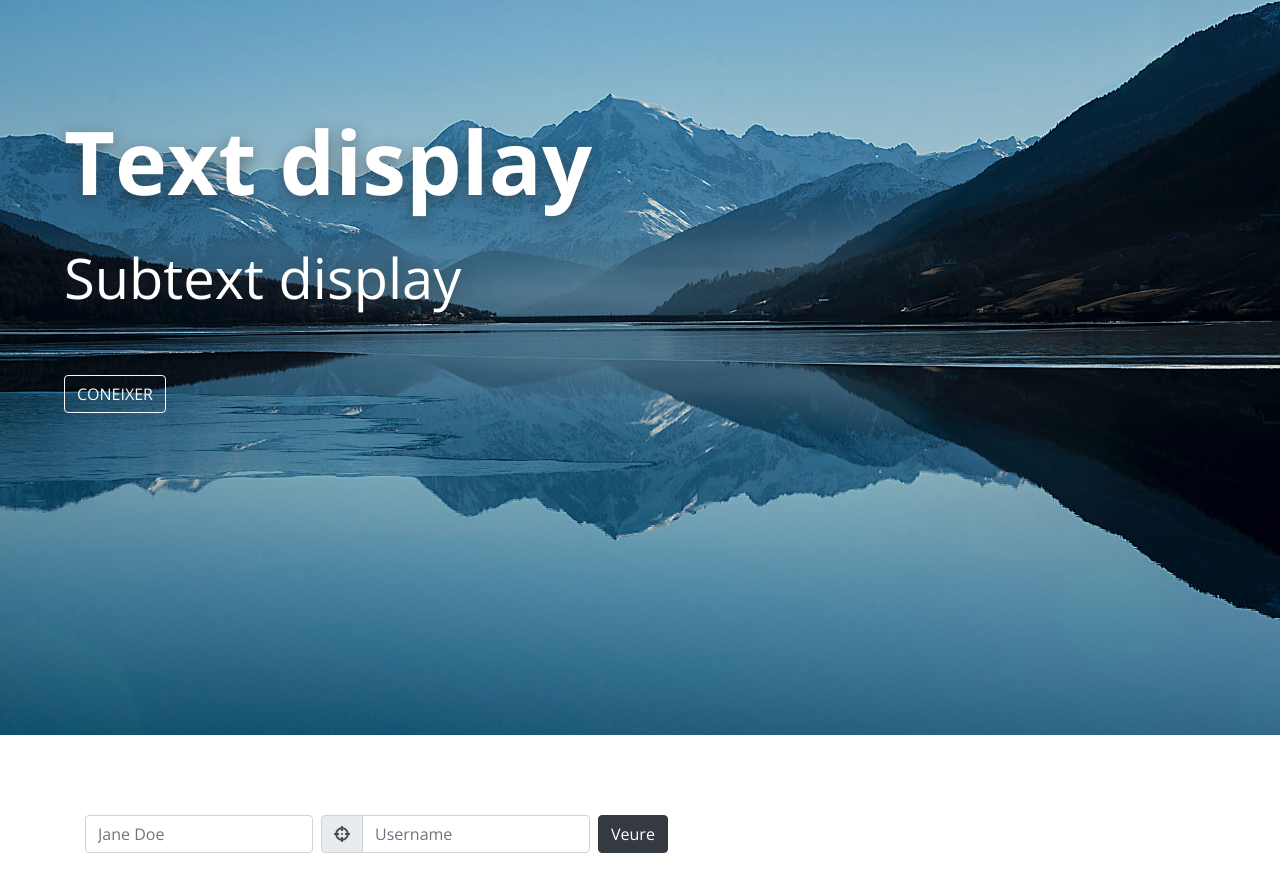
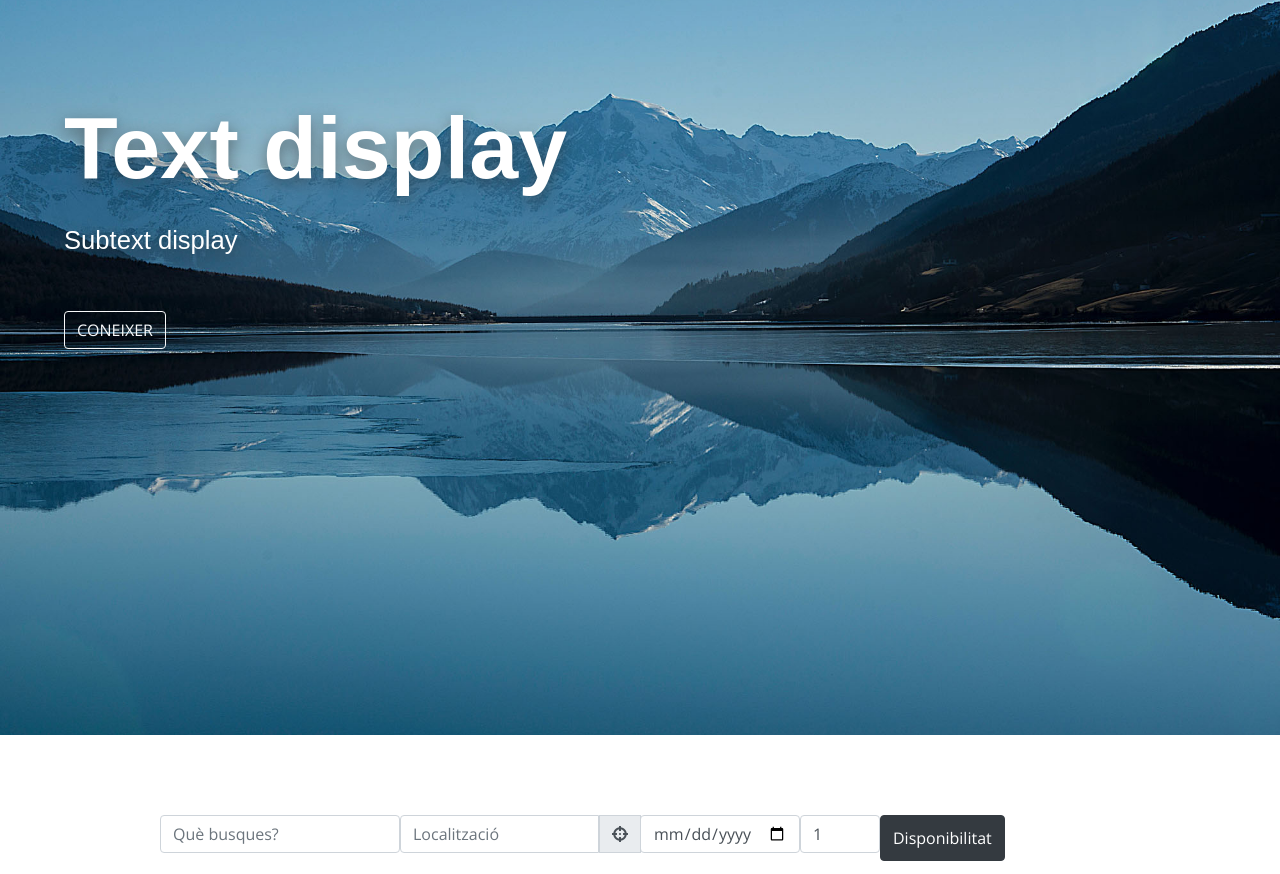
Before and after one commit to mcasal/M3-SASS-Stripes, a plain HTML site: page index.html in a window 1280 px wide. Shown: the part 146-1020 px from the top of the page. Drawn offline with nearby package versions, Linux system fonts and the light colour scheme; a web font is replaced by a local one.

Commit message:
almost all done searchbar in progress

```diff
--- a/css/styles.css
+++ b/css/styles.css
@@ -7,7 +7,7 @@ body {
 
 .navbar {
     box-shadow: 0 2px 4px 0 rgba(0, 0, 0, .05);
-    min-height: 72px;
+    min-height: 6vh;
 }
 
 nav li a {
@@ -32,6 +32,7 @@ section {
 }
 
 h2 {
+    font-family: 'Recursive', sans-serif;
     font-size: 2.2rem;
     font-weight: 700;
     line-height: 2;
@@ -48,8 +49,18 @@ h2 {
 }
     .hero h2, .hero h3 {
         text-shadow: 0 5px 15px rgba(45, 45, 45, 0.5);
-        line-height: 1.5;
     }
+    .hero h3 {
+        font-family: 'Recursive', sans-serif;
+        font-weight: 300;
+        font-size: 1.6rem;
+        padding-top: 2vh;
+    }
+
+.searchBar {
+    margin: auto;
+    width: 75vw;
+}
 
 .packs a {
     color: #aaa;
@@ -92,7 +103,7 @@ h2 {
 .destinacio-container {
     position: relative;
     overflow: hidden;
-    margin: 10px;
+    margin: 0.7vw;
     border-radius: 15px;
 }
     .destinacio-container img {
@@ -104,8 +115,8 @@ h2 {
 
 .destinacio-details {
     position: absolute;
-    bottom: 25px;
-    left: 25px;
+    bottom: 2vh;
+    left: 2vw;
     z-index: 9000;
 }
     .destinacio-details h4 {
@@ -125,7 +136,7 @@ h2 {
         text-shadow: 2px 2px 8px #000;
     }
 
-.carousel-arrow-prev {
+/* .carousel-arrow-prev {
     margin-right: 125px;
     color: #3d3d3d;
 }
@@ -133,10 +144,10 @@ h2 {
 .carousel-arrow-next {
     margin-left: 125px;
     color: #3d3d3d;
-}
+}*/
 
 .carousel-indicators {
-    margin-bottom: -10px;
+    margin-bottom: -0.7vw;
 }
     .carousel-indicators li {
         background-color: #3d3d3d;
@@ -147,7 +158,7 @@ h2 {
 }
 
 .footer-style {
-    padding-top: 60px;
+    padding-top: 4vh;
     font-size: 0.9rem;
 }
     .footer-style h4 {
--- a/index.html
+++ b/index.html
@@ -12,7 +12,7 @@
     <link rel="stylesheet" href="https://use.fontawesome.com/releases/v5.7.0/css/all.css" integrity="sha384-lZN37f5QGtY3VHgisS14W3ExzMWZxybE1SJSEsQp9S+oqd12jhcu+A56Ebc1zFSJ" crossorigin="anonymous">
 
 
-    <!-- Estilos propios -->
+    <!-- Estils propis -->
     <link rel="stylesheet" href="css/styles.css">
 
     <title>Turisme APA</title>
@@ -25,7 +25,7 @@
           <div class="d-flex align-items-center">
             <a href="#" class="navbar-brand"><img src="https://via.placeholder.com/180x55?text=LOGO" alt="logo"></a>
             <form action="#" class="form-inline d-none d-md-block d-lg-none">
-              <input type="search" name="buscador" id="buscador" class="form-control border-right-0 border radius-0">
+              <input type="search" name="buscador" id="buscador" class="form-control border-right-0 border radius-0" placeholder="Buscar...">
               <button type="submit" class="btn btn-outline-secondary border-left-0 border radius-0"><i class="fas fa-search"></i></button>
             </form>
             <button class="btn btn-outline-dark d-none d-sm-block d-lg-none ml-md-3" type="button" data-toggle="modal" data-target="#login-modal">
@@ -116,25 +116,34 @@
       </section>
       <!-- INICI SEARCHBAR -->
       <section class="container">
-        <div class="row">
-          <div class="col-md-12 d-flex align-items-center w-100">
-            <form class="form-inline">
-              <label class="sr-only" for="inlineFormInputName2">Name</label>
-              <input type="text" class="form-control mb-2 mr-sm-2" id="inlineFormInputName2" placeholder="Jane Doe">
-
-              <label class="sr-only" for="inlineFormInputGroupUsername2">Username</label>
-              <div class="input-group mb-2 mr-sm-2">
-                <div class="input-group-prepend">
-                  <div class="input-group-text">
-                    <i class="fas fa-crosshairs"></i>
+        <form action="#" class="searchBar">
+          <div class="form-group row no-gutters">
+              <div class="col-sm-12 mb-2 col-lg-3">
+                  <label for="buscar" class="sr-only">Buscar</label>
+                  <input type="text" class="form-control" id="buscar" placeholder="Què busques?">
+              </div>
+              <div class="col-sm-12 mb-2 col-lg-3">
+                  <label for="localitzacio" class="sr-only">Localització</label>
+                  <div class="input-group">
+                      <input type="text" class="form-control" id="localitzacio" placeholder="Localització">
+                      <div class="input-group-prepend">
+                          <div class="input-group-text">
+                              <i class="fas fa-crosshairs"></i>
+                          </div>
+                      </div>
                   </div>
-                </div>
-                <input type="text" class="form-control" id="inlineFormInputGroupUsername2" placeholder="Username">
               </div>
-              <button type="submit" class="btn btn-dark mb-2">Veure</button>
-            </form>
+              <div class="col-sm-6 mb-2 col-lg-2">
+                  <label for="data" class="sr-only">Date</label>
+                  <input class="form-control" type="date" value="" id="data">
+              </div>
+              <div class="col-sm-6 mb-2 col-lg-1">
+                  <label for="personetes" class="sr-only">Persones</label>
+                  <input type="number" value="1" min="1" class="form-control" placeholder=".col-1" id="personetes">
+              </div>
+              <button type="submit" class="btn btn-dark">Disponibilitat</button>
           </div>
-        </div> <!-- div row -->
+      </form>
       </section>
       <!-- INICI PACKS -->
       <section class="container">
@@ -738,6 +747,7 @@
       </div>
     </footer>
     <!-- FINAL CONTINGUT -->
+
     <!-- Optional JavaScript -->
     <!-- jQuery first, then Popper.js, then Bootstrap JS -->
     <script src="https://code.jquery.com/jquery-3.5.1.slim.min.js" integrity="sha384-DfXdz2htPH0lsSSs5nCTpuj/zy4C+OGpamoFVy38MVBnE+IbbVYUew+OrCXaRkfj" crossorigin="anonymous"></script>
```
